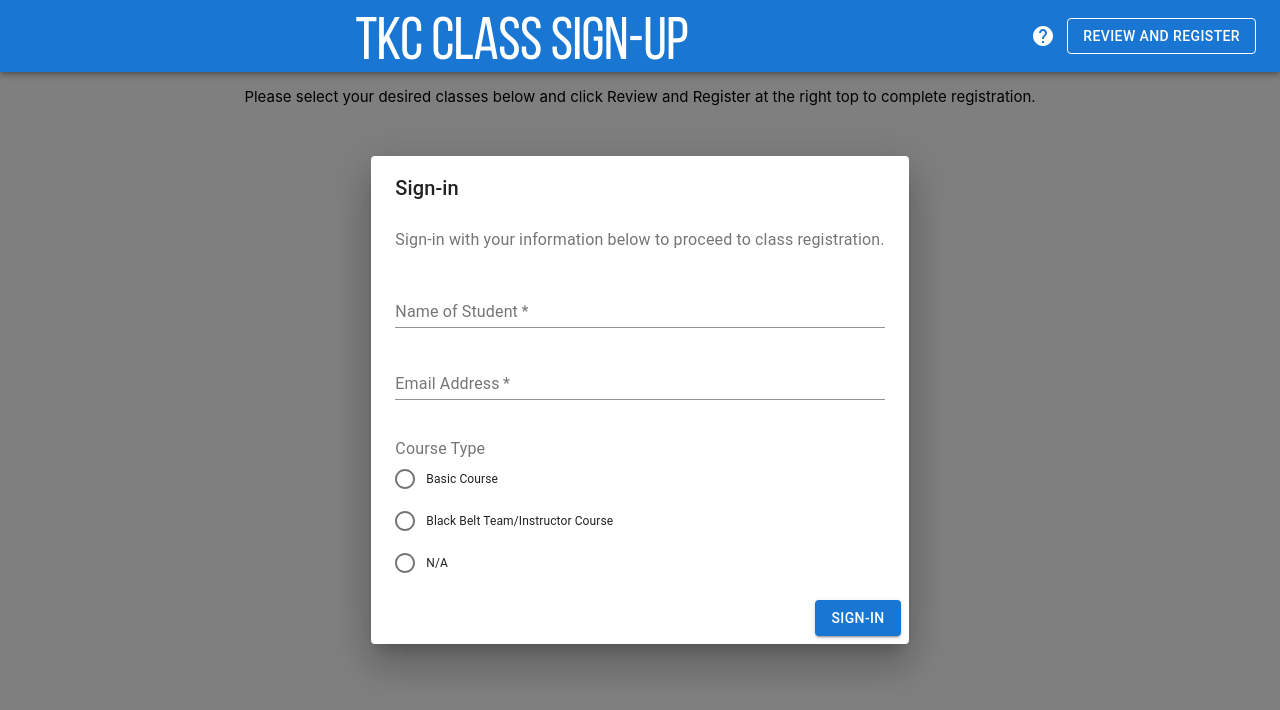
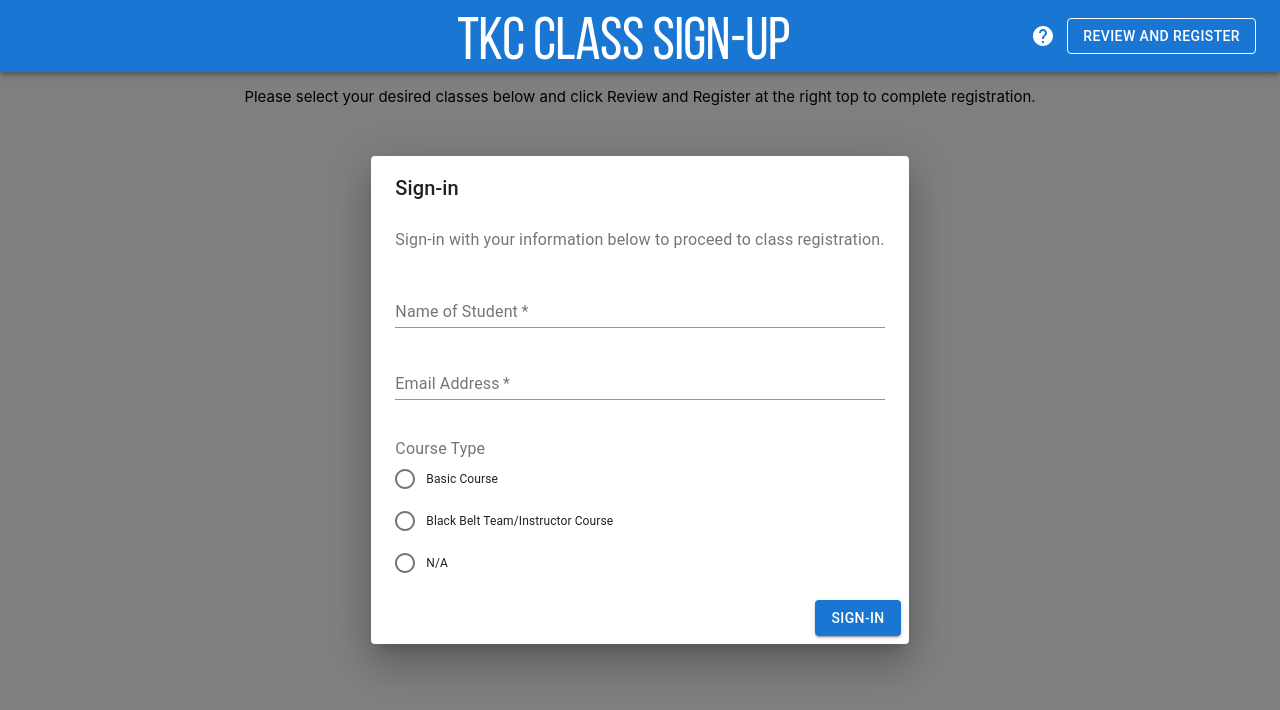
Before and after one commit to TaekwondoKoreaCenter/tkc-class-signup, a React (Create React App) app: page / in a window 1280 px wide. Shown: the top 710 px of the page. Built offline with nearby package versions, Linux system fonts and the light colour scheme.

Commit message:
fixed header

```diff
--- a/src/components/App.css
+++ b/src/components/App.css
@@ -17,7 +17,7 @@
   margin-top: 15px !important;
   flex-grow: 1;
   align-self: center !important;
-  /* margin-left:203.73px !important; */
+  margin-left:203.73px !important;
 }
 
 .MuiButton-outlined{
```
